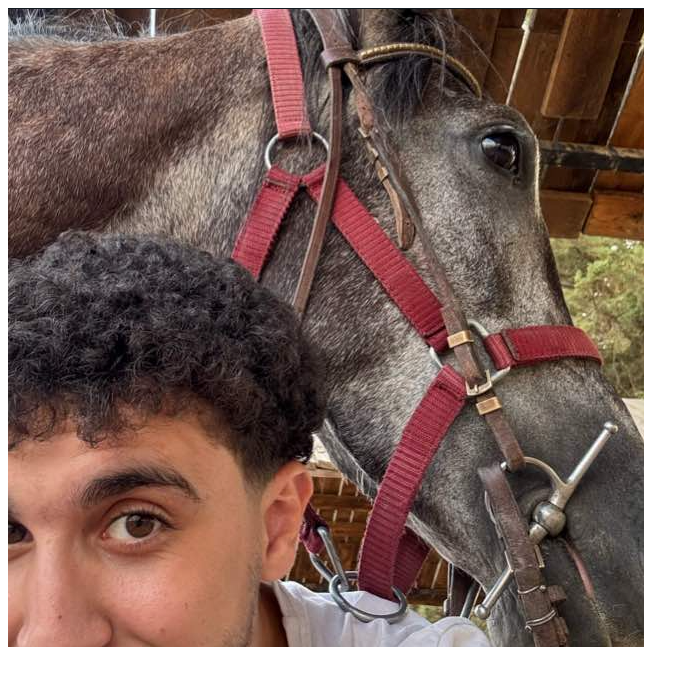
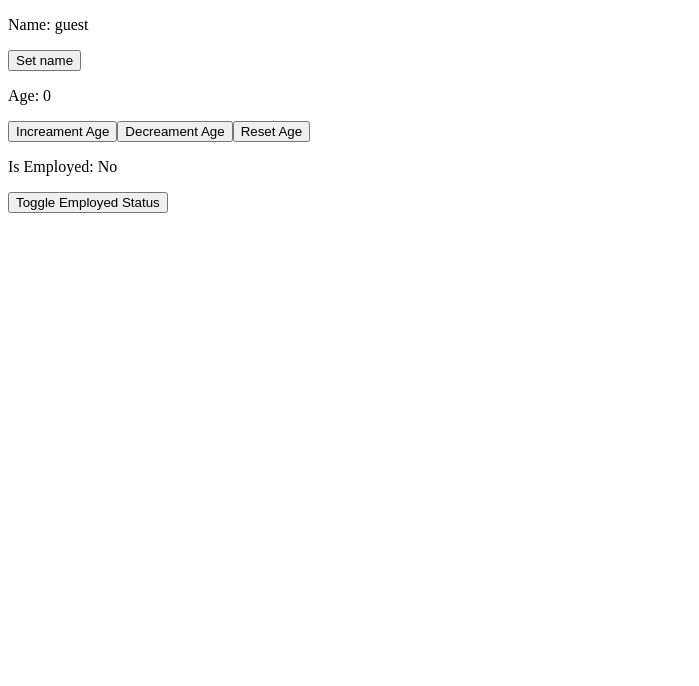
Before and after one commit to loairebouh/useEffect-counter, a React (Vite) app: page / in a window 1280 px wide. Shown: the top 686 px of the page, without its empty margins (0-699 px from the left). Built offline with nearby package versions, Linux system fonts and the light colour scheme.

Commit message:
useState() hook

```diff
--- a/src/App.jsx
+++ b/src/App.jsx
@@ -1,10 +1,9 @@
-import Button from "./Button";
-import ProfilePic from "./PorfilePic";
+import MyComponent from "./MyComponent";
 
 function App() {
 	return (
 		<>
-			<ProfilePic />
+			<MyComponent />
 		</>
 	);
 }
--- /dev/null
+++ b/src/MyComponent.jsx
@@ -0,0 +1,35 @@
+import { useState } from "react";
+
+function MyComponent() {
+	const [name, setName] = useState("guest");
+	const [age, setAge] = useState(0);
+	const [isEmployed, setIsEmployed] = useState(false);
+	const updateName = () => {
+		setName("spongebob");
+	};
+	const increamentAge = () => {
+		setAge(age + 1);
+	};
+	const decreamentAge = () => {
+		setAge(age - 1);
+	};
+	const resetAge = () => {
+		setAge(0);
+	};
+	const toggleEmployedStatus = () => {
+		setIsEmployed(!isEmployed);
+	};
+	return (
+		<div>
+			<p>Name: {name}</p>
+			<button onClick={updateName}>Set name</button>
+			<p>Age: {age}</p>
+			<button onClick={increamentAge}>Increament Age</button>
+			<button onClick={decreamentAge}>Decreament Age</button>
+			<button onClick={resetAge}>Reset Age</button>
+			<p>Is Employed: {isEmployed ? "Yes" : "No"}</p>
+			<button onClick={toggleEmployedStatus}>Toggle Employed Status</button>
+		</div>
+	);
+}
+export default MyComponent;
```
